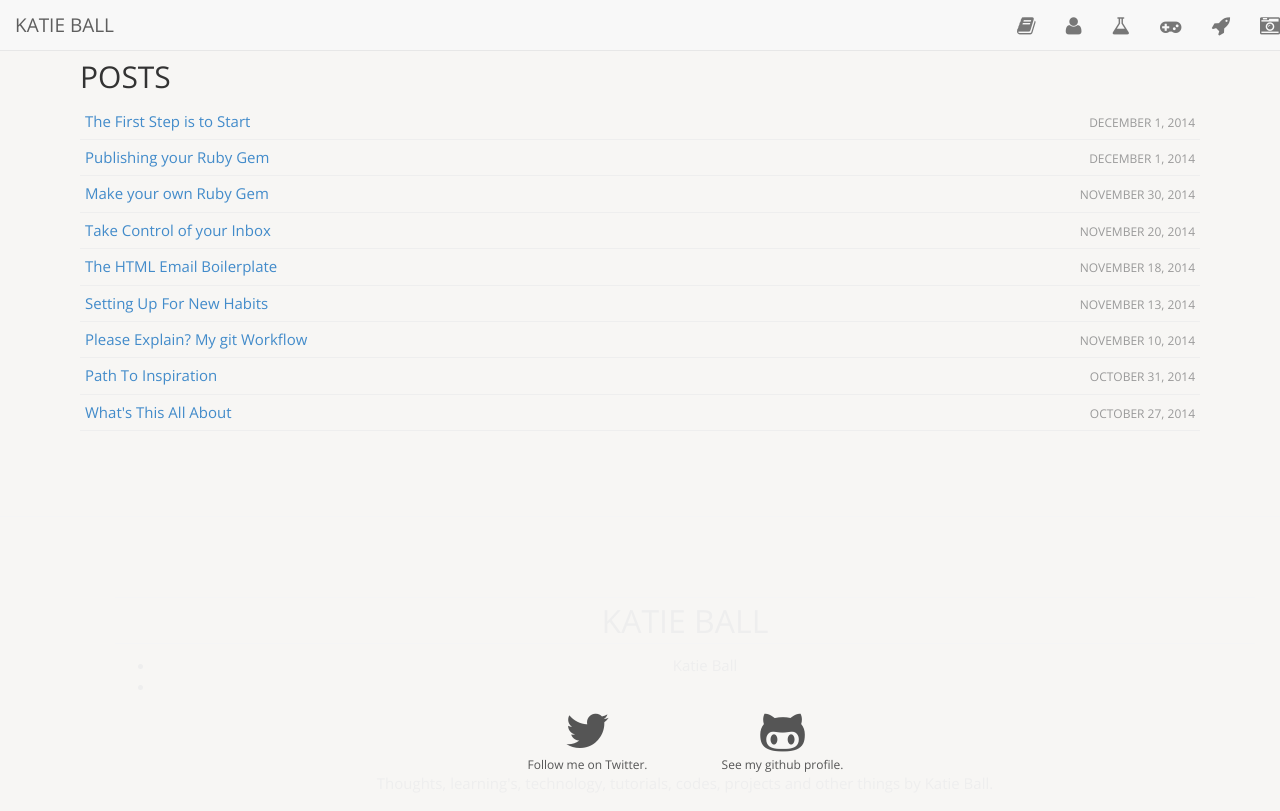
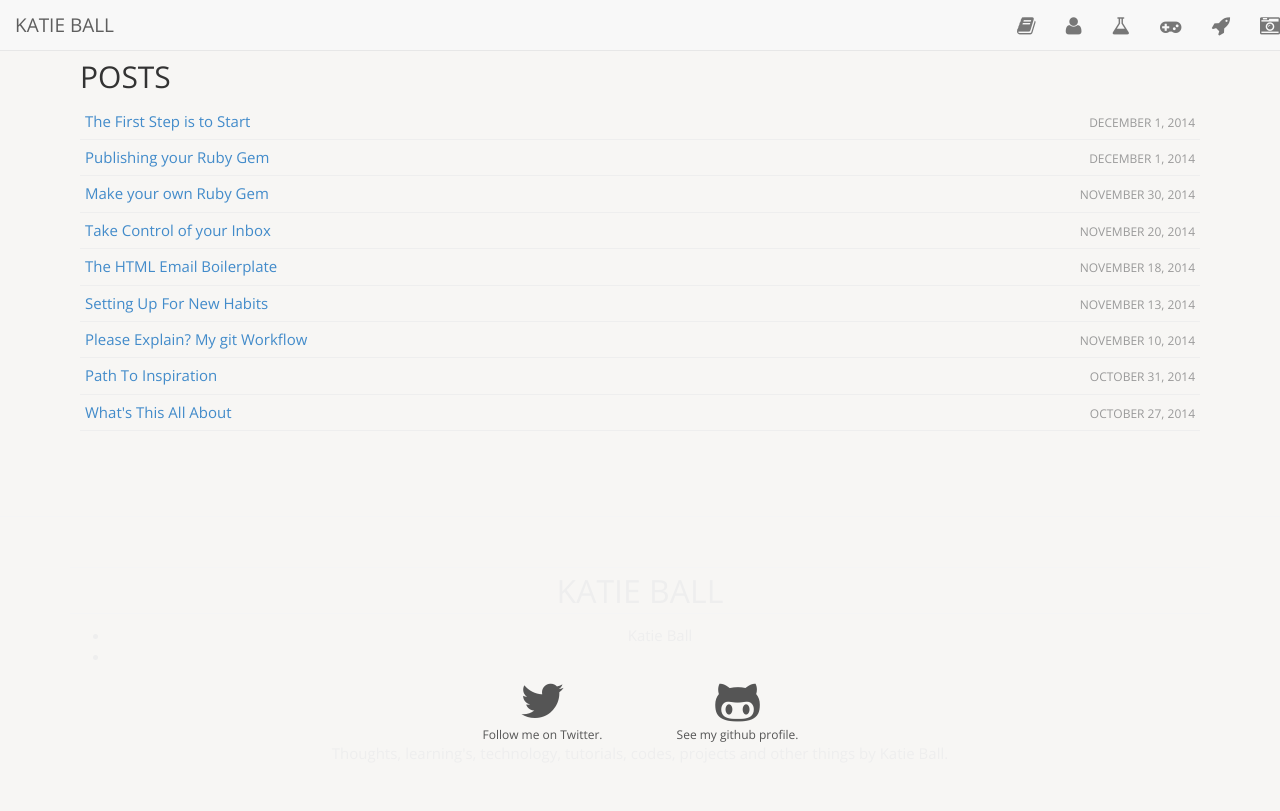
Before and after one commit to roachhd/roachhd.github.io, a Jekyll site: the page built from index.html, in a window 1280 px wide. Shown: the top 811 px of the page. Built offline with Jekyll 4.4.1, drawn with Linux system fonts in a browser that asks for light colours; nearby versions of some CDN libraries.

Commit message:
Update footer.html

```diff
--- a/_includes/footer.html
+++ b/_includes/footer.html
@@ -1,12 +1,9 @@
 
 <div id="footer" class="hidden-print">
-  <section class="meta">
-    <div class="container">
-
+<section class="meta">
+<div class="container">
 <footer>
 
-  <section class="meta">
-    <div class="container">
     <h2 class="footer-heading">{{ site.title }}</h2>
 
     <div class="footer-col-wrapper">
@@ -43,9 +40,8 @@
     </div>
 
   </div>
-</div>
 
 </footer>
-    </div>
-  </section>
 </div>
+</section>
+</div>
```
